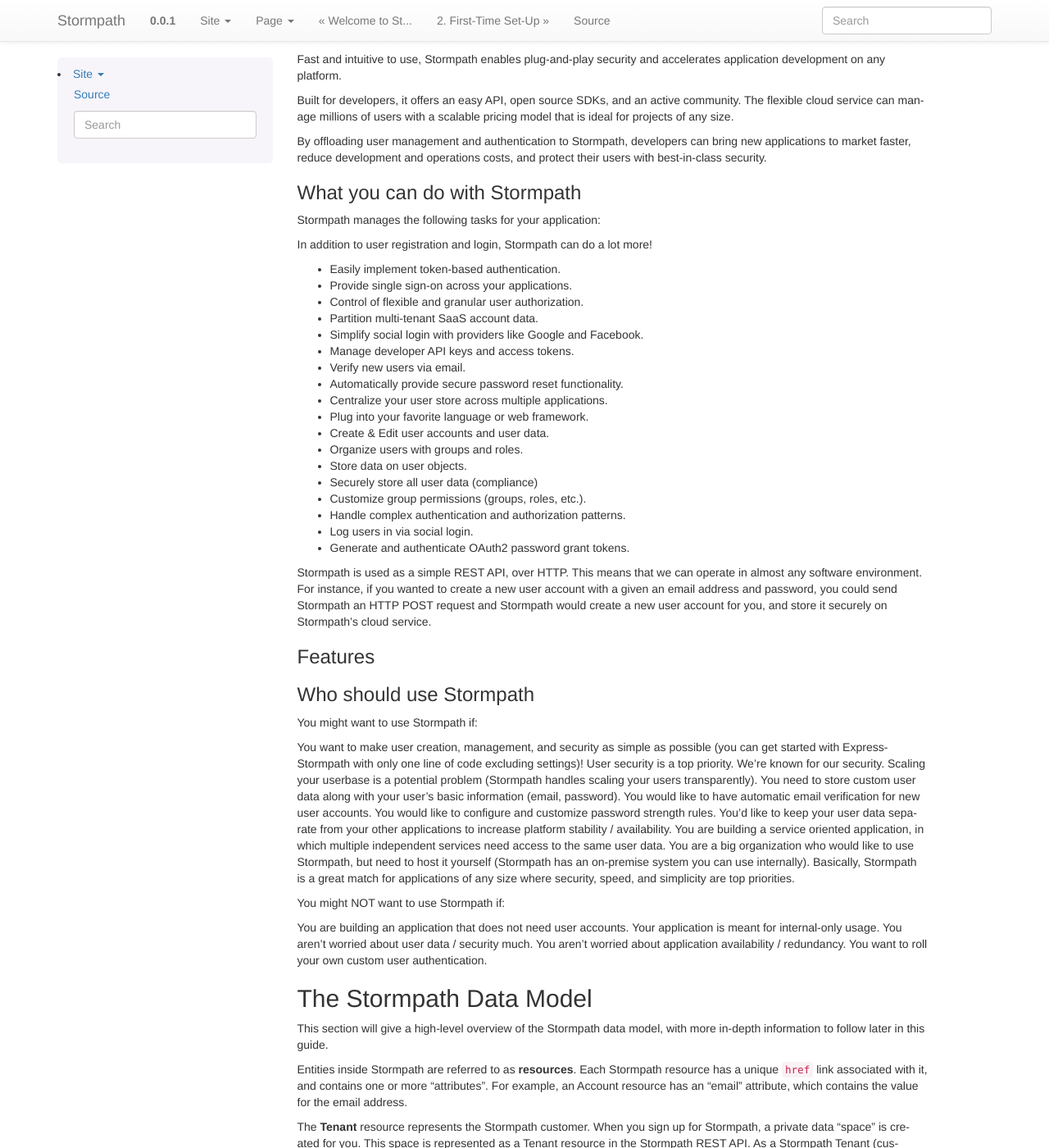
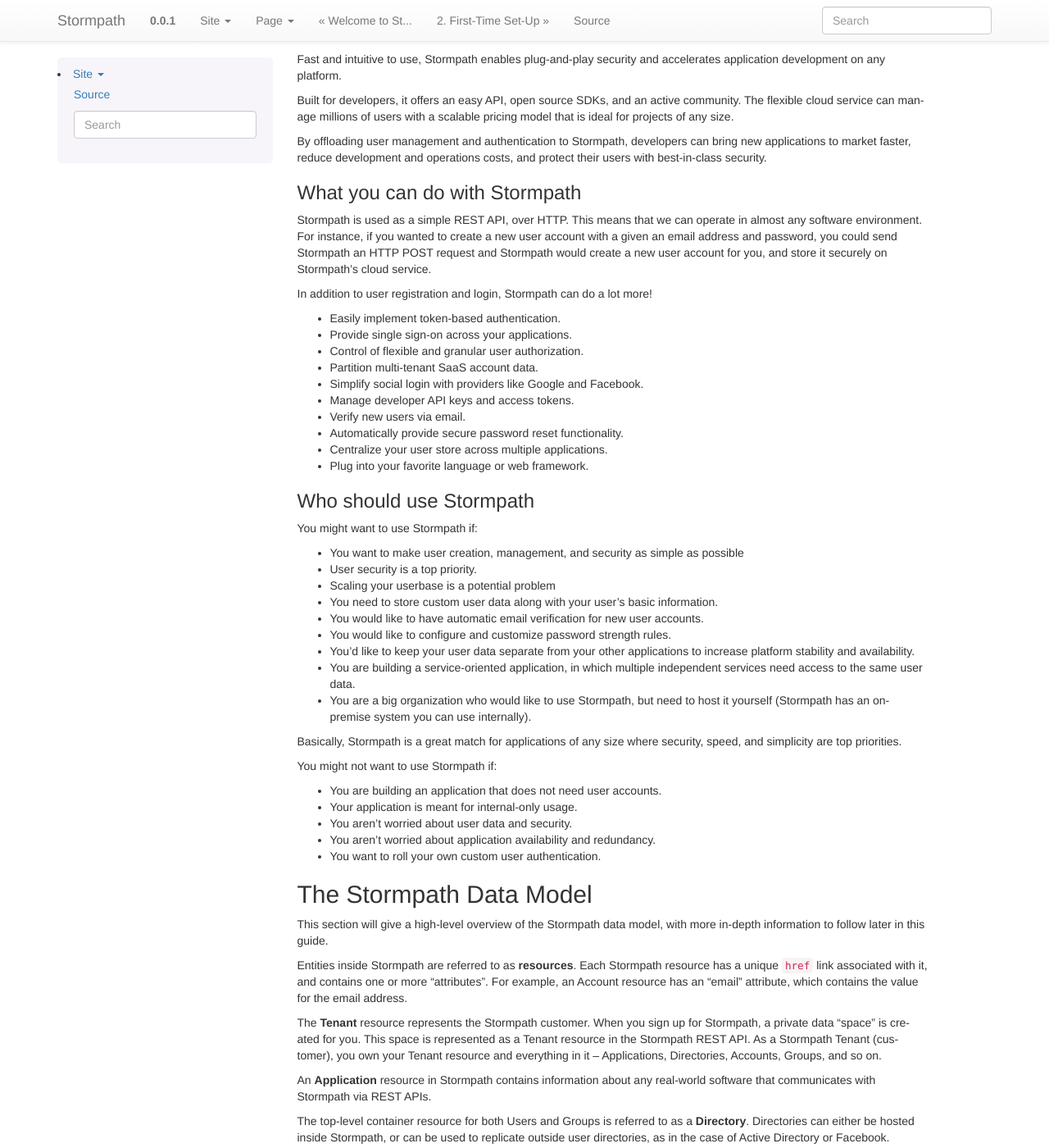
Before and after one commit to stormpath/stormpath-documentation, a Sphinx documentation site: the page built from source/001_about.rst, in a window 1280 px wide and 1400 px high, scrolled down 191 px. Shown: the whole window at 82% size. Built offline with Sphinx 7.4.7, drawn with Linux system fonts in a browser that asks for light colours.

Commit message:
Revised 001_about, added explanatory text to Agent Installation instructions in 004_accnt_mgmt

```diff
--- a/source/001_about.rst
+++ b/source/001_about.rst
@@ -20,7 +20,7 @@
 What you can do with Stormpath
 ------------------------------
 
-Stormpath manages the following tasks for your application:
+Stormpath is used as a simple REST API, over HTTP. This means that we can operate in almost any software environment. For instance, if you wanted to create a new user account with a given an email address and password, you could send Stormpath an HTTP POST request and Stormpath would create a new user account for you, and store it securely on Stormpath’s cloud service.
 
 In addition to user registration and login, Stormpath can do a lot more!
 
@@ -35,43 +35,34 @@
 - Centralize your user store across multiple applications.
 - Plug into your favorite language or web framework.
 
-- Create & Edit user accounts and user data.
-- Organize users with groups and roles.
-- Store data on user objects.
-- Securely store all user data (compliance)
-- Customize group permissions (groups, roles, etc.).
-- Handle complex authentication and authorization patterns.
-- Log users in via social login.
-- Generate and authenticate OAuth2 password grant tokens.
+.. todo:
 
-Stormpath is used as a simple REST API, over HTTP. This means that we can operate in almost any software environment. For instance, if you wanted to create a new user account with a given an email address and password, you could send Stormpath an HTTP POST request and Stormpath would create a new user account for you, and store it securely on Stormpath’s cloud service.
-
-Features
---------
+	Add "Features" section?
 
 Who should use Stormpath
 ------------------------
 
 You might want to use Stormpath if:
 
-You want to make user creation, management, and security as simple as possible (you can get started with Express-Stormpath with only one line of code excluding settings)!
-User security is a top priority. We’re known for our security.
-Scaling your userbase is a potential problem (Stormpath handles scaling your users transparently).
-You need to store custom user data along with your user’s basic information (email, password).
-You would like to have automatic email verification for new user accounts.
-You would like to configure and customize password strength rules.
-You’d like to keep your user data separate from your other applications to increase platform stability / availability.
-You are building a service oriented application, in which multiple independent services need access to the same user data.
-You are a big organization who would like to use Stormpath, but need to host it yourself (Stormpath has an on-premise system you can use internally).
+- You want to make user creation, management, and security as simple as possible
+- User security is a top priority.
+- Scaling your userbase is a potential problem
+- You need to store custom user data along with your user’s basic information.
+- You would like to have automatic email verification for new user accounts.
+- You would like to configure and customize password strength rules.
+- You’d like to keep your user data separate from your other applications to increase platform stability and availability.
+- You are building a service-oriented application, in which multiple independent services need access to the same user data.
+- You are a big organization who would like to use Stormpath, but need to host it yourself (Stormpath has an on-premise system you can use internally).
+
 Basically, Stormpath is a great match for applications of any size where security, speed, and simplicity are top priorities.
 
-You might NOT want to use Stormpath if:
+You might not want to use Stormpath if:
 
-You are building an application that does not need user accounts.
-Your application is meant for internal-only usage.
-You aren’t worried about user data / security much.
-You aren’t worried about application availability / redundancy.
-You want to roll your own custom user authentication.
+- You are building an application that does not need user accounts.
+- Your application is meant for internal-only usage.
+- You aren’t worried about user data and security.
+- You aren’t worried about application availability and redundancy.
+- You want to roll your own custom user authentication.
 
 
 The Stormpath Data Model
--- a/source/003_quickstart.rst
+++ b/source/003_quickstart.rst
@@ -30,8 +30,6 @@
 Stormpath also can do a lot more (like Groups, Multitenancy, Social Integration, and Security workflows) which you can learn more about later in this guide.
 
 Let's get started!
-
---------------
 
 Retrieve your Application
 =========================
--- a/source/004_accnt_mgmt.rst
+++ b/source/004_accnt_mgmt.rst
@@ -587,6 +587,9 @@
 	(cd to your agent directory, for example /opt/stormpath/agent)
 	$ cd bin
 	$ startup.sh
+
+The Agent will start synchronizing immediately, pushing the configured data to Stormpath. You will see the synchronized user Accounts and Groups appear in the Stormpath Directory, and the Accounts will be able to log in to any Stormpath-enabled application that you assign. When the Agent detects local changes, additions or deletions to the mirrored Accounts or Groups, it will automatically propagate those changes to Stormpath.
+
 
 Social Directories
 ^^^^^^^^^^^^^^^^^^
--- a/source/005_auth_n.rst
+++ b/source/005_auth_n.rst
@@ -2,7 +2,9 @@
 5. Authenticating Accounts with Stormpath
 *****************************************
 
+.. todo:
 
+	Might want to add some preamble here?
 
 a. How Password Authentication Works in Stormpath
 =================================================
```
